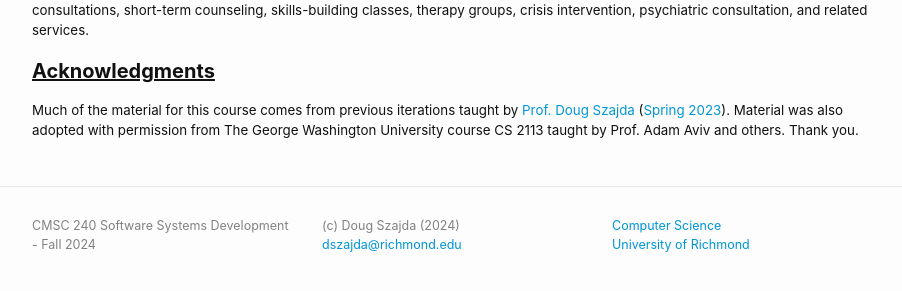
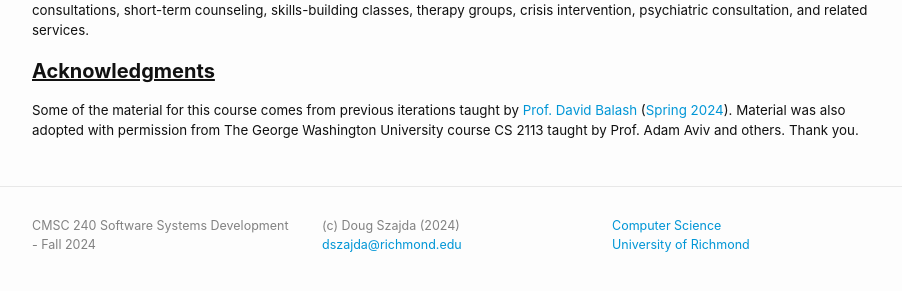
Before and after one commit to cmsc240-f24-dcs/cmsc240-f24-s2.github.io, a Jekyll site: the page built from syllabus.md, in a window 1280 px wide and 900 px high, scrolled down 5295 px. Shown: the part 586-877 px from the top of the window, without its empty margins (188-1090 px from the left). Built offline with Jekyll 4.4.1, drawn with Linux system fonts in a browser that asks for light colours.

Commit message:
More modifications of syllabus.md to be appropriate for fall semester

```diff
--- a/syllabus.md
+++ b/syllabus.md
@@ -266,4 +266,4 @@ If you or someone you know is feeling suicidal or in danger of self-harm, call s
 
 ## Acknowledgments
 
-Much of the material for this course comes from previous iterations taught by [Prof. Doug Szajda](https://cs.richmond.edu/faculty/dszajda/) ([Spring 2023](https://facultystaff.richmond.edu/~dszajda/classes/cs240/Spring_2023/)). Material was also adopted with permission from The George Washington University course CS  2113 taught by Prof. Adam Aviv and others. Thank you.
+Some of the material for this course comes from previous iterations taught by [Prof. David Balash](https://cs.richmond.edu/faculty/dbalash/) ([Spring 2024](https://cmsc240-s24.github.io/)). Material was also adopted with permission from The George Washington University course CS 2113 taught by Prof. Adam Aviv and others. Thank you.
```
